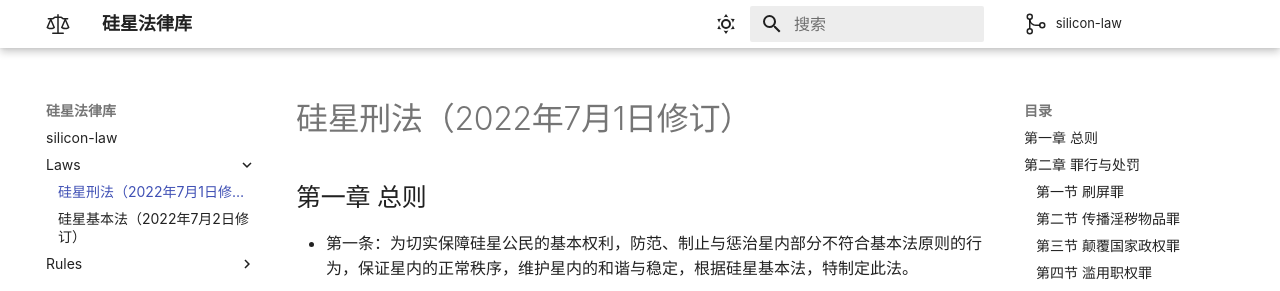
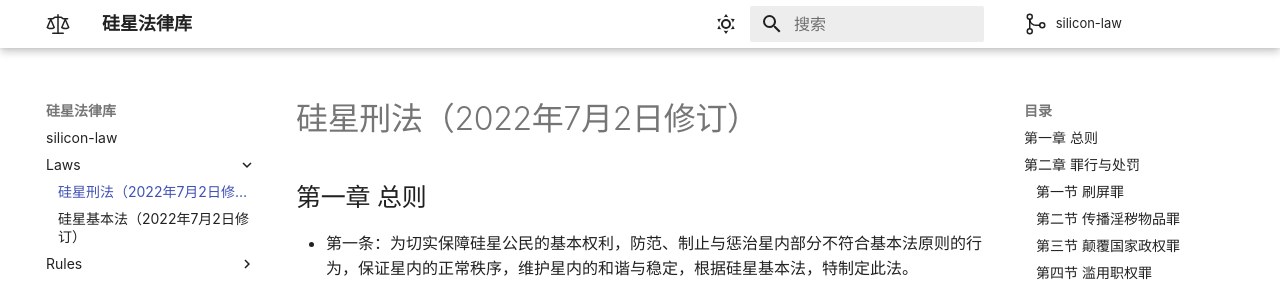
Before and after one commit to silicon-star-united-government/silicon-law, an MkDocs documentation site: the page built from docs/laws/硅星刑法.md, in a window 1280 px wide and 900 px high. Shown: the top 291 px of the window. Built offline with MkDocs 1.6.1 and Material for MkDocs 9.7.7, drawn with Linux system fonts in a browser that asks for light colours; comment, search, counter and statistics services are not loaded.

Commit message:
fix 刑法修正日期

```diff
--- a/docs/laws/硅星刑法.md
+++ b/docs/laws/硅星刑法.md
@@ -1,4 +1,4 @@
-# 硅星刑法（2022年7月1日修订）
+# 硅星刑法（2022年7月2日修订）
 ## 第一章 总则
 * 第一条：为切实保障硅星公民的基本权利，防范、制止与惩治星内部分不符合基本法原则的行为，保证星内的正常秩序，维护星内的和谐与稳定，根据硅星基本法，特制定此法。
 * 第二条：星主与各管理对保护星内良好气氛具有根本责任，对处理公民的举报具有义务。
```
